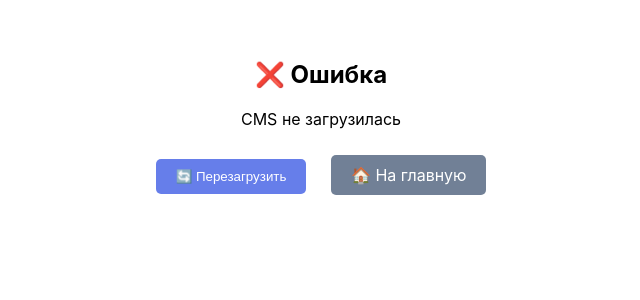
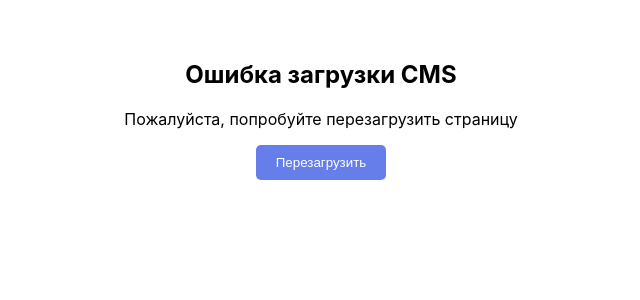
Before and after one commit to AleksandrPepeslavtcev/pf-ads-site, a Jekyll site: the page admin/index.html, which Jekyll copies as it is, in a window 1280 px wide. Shown: the top 300 px of the page, without its empty margins (319-959 px from the left). Built offline with Jekyll 4.4.1, drawn with Linux system fonts in a browser that asks for light colours; some of the changed lines change nothing that is shown.

Commit message:
Update index.html

```diff
--- a/admin/index.html
+++ b/admin/index.html
@@ -5,114 +5,45 @@
   <meta name="viewport" content="width=device-width, initial-scale=1.0">
   <title>PF-ADS Content Manager</title>
 
-  <!-- Загружаем React до Decap CMS чтобы избежать конфликтов -->
-  <script crossorigin src="https://unpkg.com/react@18/umd/react.production.min.js"></script>
-  <script crossorigin src="https://unpkg.com/react-dom@18/umd/react-dom.production.min.js"></script>
+  <!-- Загружаем конкретные версии React которые совместимы с Decap CMS -->
+  <script src="https://unpkg.com/react@17.0.2/umd/react.production.min.js"></script>
+  <script src="https://unpkg.com/react-dom@17.0.2/umd/react-dom.production.min.js"></script>
 
   <style>
-    /* Скрываем всё до загрузки CMS */
     body {
       margin: 0;
       padding: 0;
       font-family: -apple-system, BlinkMacSystemFont, 'Segoe UI', Roboto, sans-serif;
+      background: #fff;
     }
-
-    #cms-loading {
-      display: flex;
-      justify-content: center;
-      align-items: center;
-      height: 100vh;
-      flex-direction: column;
-    }
-
-    #cms-root {
+    #root {
       min-height: 100vh;
     }
   </style>
 </head>
 <body>
-  <!-- Основной контейнер для CMS -->
-  <div id="cms-root">
-    <div id="cms-loading">
-      <h2>Загрузка редактора PF-ADS...</h2>
-      <p>Пожалуйста, подождите</p>
-    </div>
-  </div>
+  <!-- Контейнер с ID который ожидает Decap CMS -->
+  <div id="root"></div>
 
-  <!-- Загружаем Decap CMS -->
-  <!-- <script src="https://unpkg.com/decap-cms@^3.0.0/dist/decap-cms.js"></script> -->
-  <script src="https://cdn.jsdelivr.net/npm/decap-cms@3.8.4/dist/decap-cms.js"></script>
+  <!-- Стабильная версия Decap CMS -->
+  <script src="https://cdn.jsdelivr.net/npm/decap-cms@2.10.192/dist/decap-cms.js"></script>
 
   <script>
-    // Ждем полной загрузки страницы
-    window.addEventListener('load', function() {
-      console.log('🚀 Initializing CMS...');
-
-      // Даем время на загрузку всех скриптов
-      setTimeout(initializeCMS, 100);
-    });
-
-    function initializeCMS() {
-      if (window.CMS && typeof window.CMS.init === 'function') {
-        try {
-          console.log('✅ CMS loaded, initializing...');
-
-          // Сначала очищаем контейнер
-          const root = document.getElementById('cms-root');
-          if (root) {
-            root.innerHTML = ''; // Полностью очищаем
-          }
-
-          // Инициализируем CMS
+    // Простая инициализация после загрузки
+    if (window.CMS) {
+      console.log('CMS loaded, initializing...');
       CMS.init();
-
-          console.log('✅ CMS initialized successfully');
-
-        } catch (error) {
-          console.error('❌ CMS initialization error:', error);
-          showError('Ошибка инициализации: ' + error.message);
-        }
     } else {
-        console.error('❌ CMS not loaded');
-        showError('CMS не загрузилась');
-      }
-    }
-
-    function showError(message) {
-      const root = document.getElementById('cms-root');
-      if (root) {
-        root.innerHTML = `
+      document.body.innerHTML = `
         <div style="padding: 40px; text-align: center;">
-            <h2>❌ Ошибка</h2>
-            <p>${message}</p>
-            <button onclick="window.location.reload()" style="padding: 10px 20px; background: #667eea; color: white; border: none; border-radius: 5px; cursor: pointer; margin: 10px;">
-              🔄 Перезагрузить
+          <h2>Ошибка загрузки CMS</h2>
+          <p>Пожалуйста, попробуйте перезагрузить страницу</p>
+          <button onclick="location.reload()" style="padding: 10px 20px; background: #667eea; color: white; border: none; border-radius: 5px; cursor: pointer;">
+            Перезагрузить
           </button>
-            <a href="/" style="padding: 10px 20px; background: #718096; color: white; text-decoration: none; border-radius: 5px; margin: 10px; display: inline-block;">
-              🏠 На главную
-            </a>
         </div>
       `;
     }
-    }
-
-    // Альтернативная инициализация через интервал
-    let cmsCheckCount = 0;
-    const cmsCheckInterval = setInterval(function() {
-      cmsCheckCount++;
-
-      if (window.CMS && typeof window.CMS.init === 'function') {
-        clearInterval(cmsCheckInterval);
-        console.log(`✅ CMS detected after ${cmsCheckCount} checks`);
-        initializeCMS();
-      }
-
-      if (cmsCheckCount > 50) { // 5 секунд
-        clearInterval(cmsCheckInterval);
-        console.error('❌ CMS loading timeout');
-        showError('Таймаут загрузки CMS');
-      }
-    }, 100);
   </script>
 </body>
 </html>
```
Lines whose indentation alone changed are shown as unchanged.
